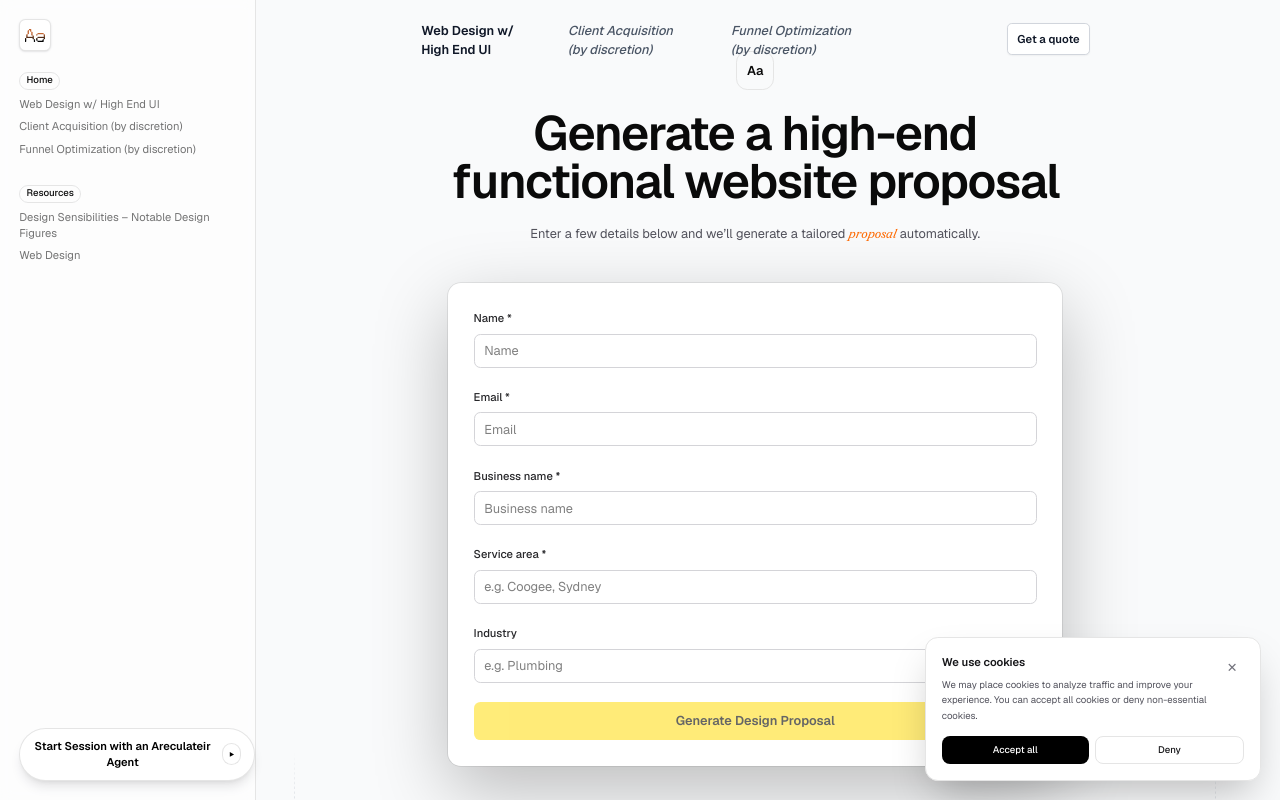
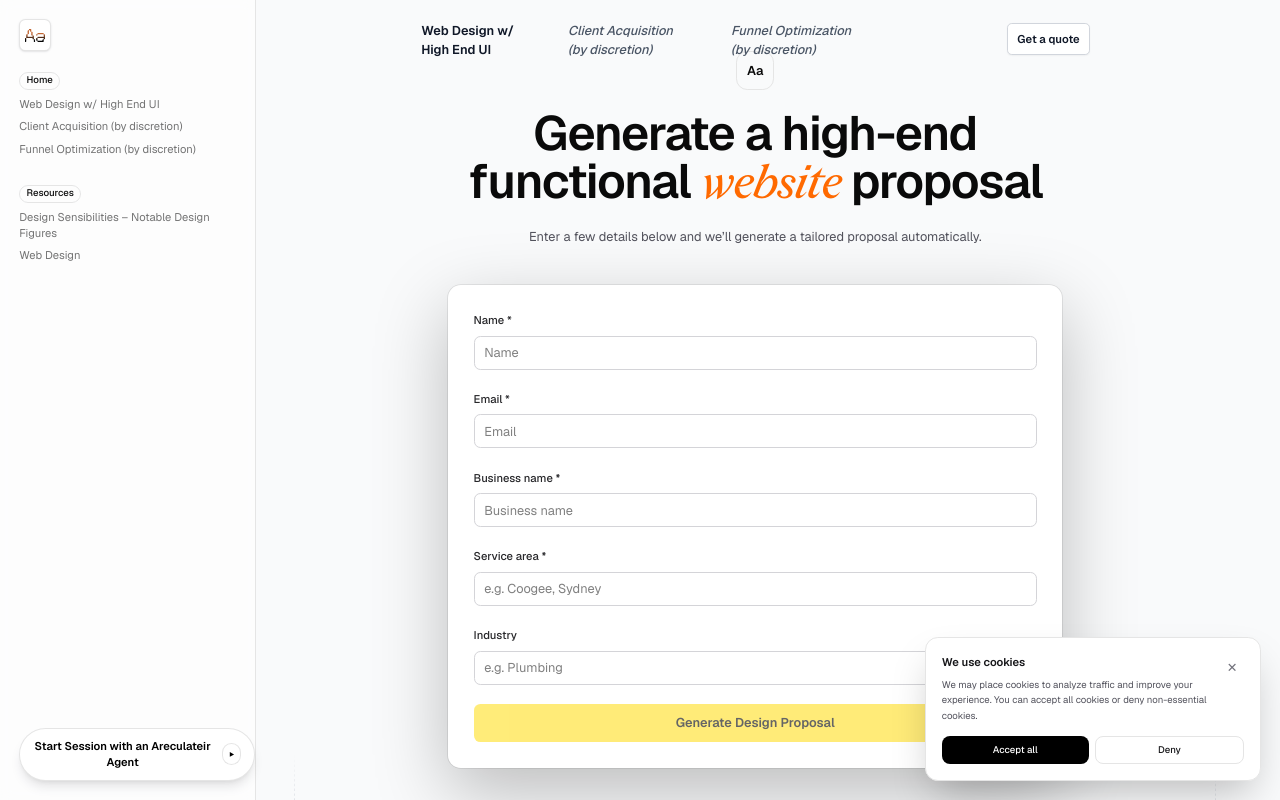
Before and after one commit to telluricaquarian/aclr77, a Next.js app: page /proposal in a window 1280 px wide. Shown: the top 800 px of the page. Built offline with nearby package versions, Linux system fonts and the light colour scheme; no server answers.

Commit message:
Accent website keyword with Redaction font in proposal header

```diff
--- a/src/app/proposal/page.tsx
+++ b/src/app/proposal/page.tsx
@@ -12,19 +12,20 @@ export default function ProposalPage() {
                 </div>
 
                 <h1 className="text-balance text-4xl font-semibold tracking-tight sm:text-6xl">
-                    Generate a high-end functional website proposal
+                    Generate a high-end functional{" "}
+                    <span className="font-redaction italic text-orange-500">
+                        website
+                    </span>{" "}
+                    proposal
                 </h1>
 
                 <p className="mx-auto mt-6 max-w-2xl text-sm leading-6 text-zinc-600 sm:text-base">
-                    Enter a few details below and we’ll generate a tailored{" "}
-                    <span className="font-redaction italic text-orange-500">
-                        proposal
-                    </span>{" "}
+                    Enter a few details below and we’ll generate a tailored proposal
                     automatically.
                 </p>
             </div>
 
-            {/* Form Card (matches the prototype layout intention) */}
+            {/* Form Card */}
             <section className="mt-12 w-full max-w-3xl">
                 <div className="rounded-2xl bg-white p-8 shadow-[0_30px_90px_rgba(0,0,0,0.25)] ring-1 ring-black/10">
                     <ProposalGeneratorForm />
```
